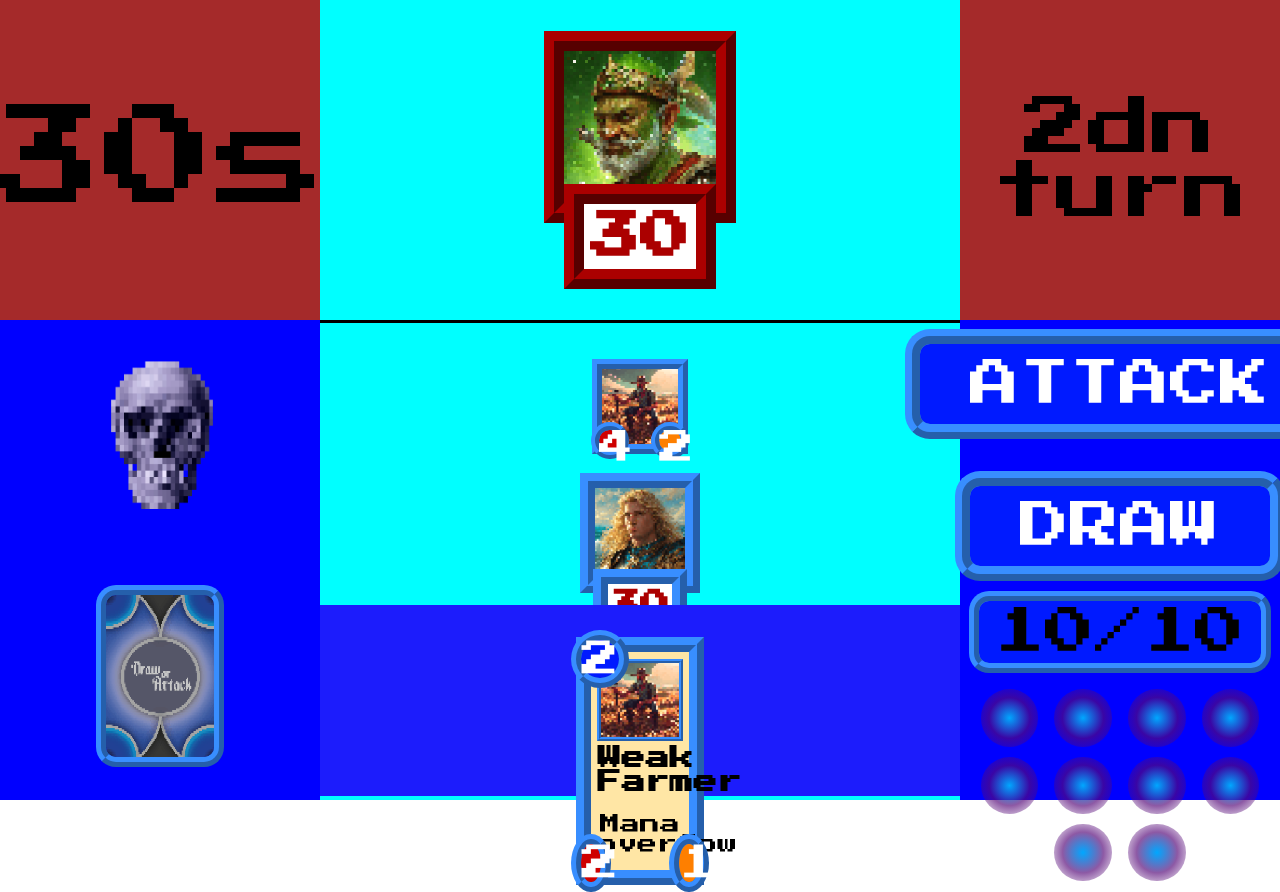
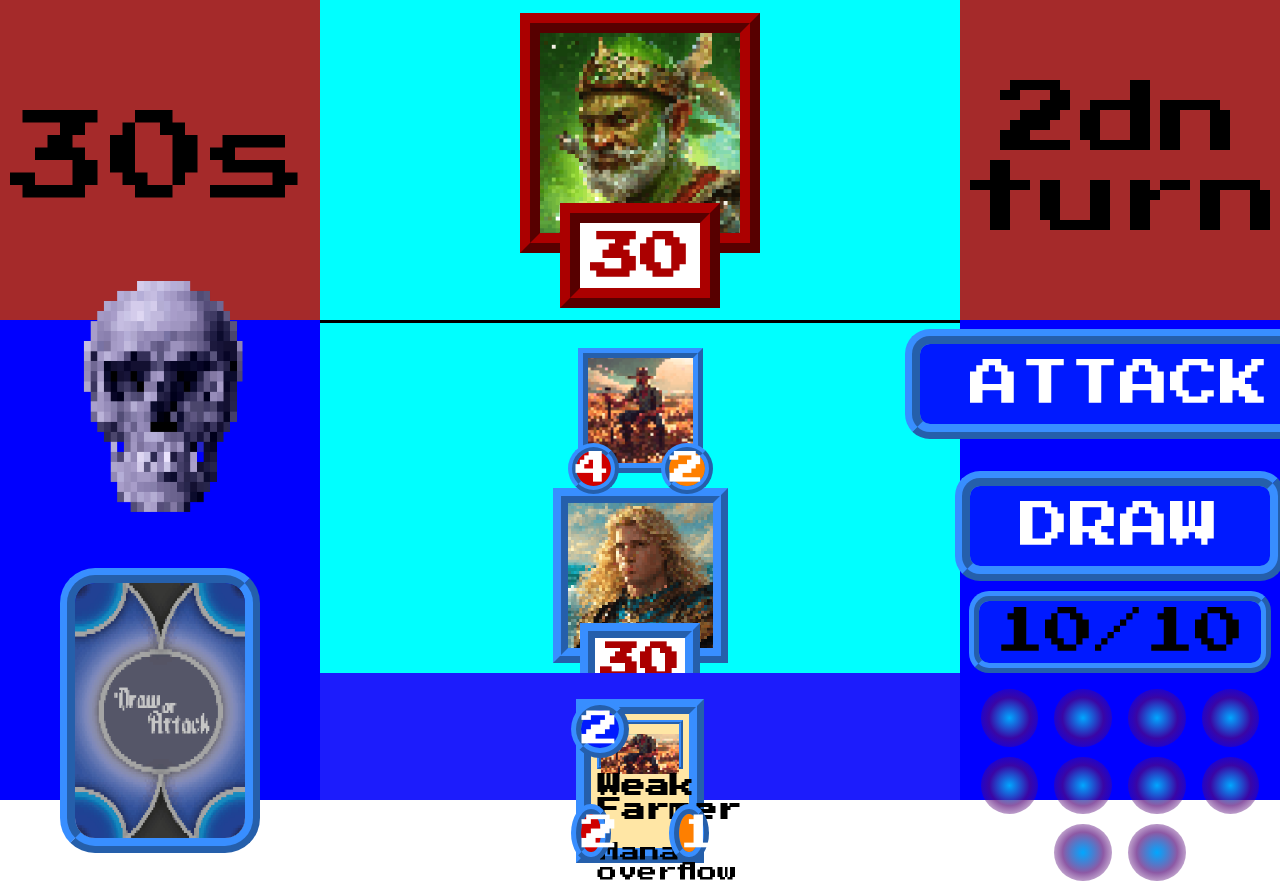
Before and after one commit to KamilTomczykDev/drawOrAttack, a website built with Parcel: page index.html in a window 1280 px wide. Shown: the top 892 px of the page. Built offline with nearby package versions, Linux system fonts and the light colour scheme.

Commit message:
css pixel refactorization 1/2

```diff
--- a/src/css/style.css
+++ b/src/css/style.css
@@ -39,36 +39,33 @@ body {
 .enemy-side,
 .player-side {
   display: flex;
-  justify-content: space-between;
 }
 .enemy-side {
   background-color: brown;
   height: 40vh;
   max-height: 432px;
 }
-.enemy-section {
-}
 .enemy-section--hero {
-  height: 60%;
+  height: 240px;
   margin: 50px;
   flex-direction: column;
 }
 .enemy-section--hero--img {
-  height: 100%;
+  height: inherit;
   border: ridge 20px rgb(171, 0, 0);
 }
 .enemy-section--hero--health {
   border: ridge 20px rgb(171, 0, 0);
   color: rgb(171, 0, 0);
   font-weight: bold;
-  font-size: 100%;
-  padding: 4% 3%;
+  font-size: 50px;
+  padding: 10px 10px 5px 10px;
   background-color: white;
-  margin-top: -20%;
+  margin-top: -50px;
 }
 
 .turn-counter {
-  font-size: 400%;
+  font-size: 80px;
   text-align: center;
 }
 
@@ -86,7 +83,7 @@ body {
 }
 
 .timer {
-  font-size: 700%;
+  font-size: 100px;
 }
 section div {
   font-size: 50px;
@@ -109,27 +106,27 @@ section div {
 
 .player--left-section {
   flex-direction: column;
-  row-gap: 15%;
+  row-gap: 50px;
 }
 .skull {
-  width: 50%;
+  width: 250px;
 }
 .deck {
-  width: 40%;
-  border: ridge 10px var(--player-color);
-  border-radius: 20px;
+  width: 200px;
+  border: ridge 15px var(--player-color);
+  border-radius: 35px;
 }
 
 /* ///////player board styling//////// */
 
 .board {
   height: 20%;
-  margin-top: 5%;
+  margin-top: 40px;
 }
 .board--card {
   margin: 0 10px 0 10px;
   border: ridge 10px var(--player-color);
-  height: 100%;
+  height: 125px;
   position: relative;
 }
 .board--card--img {
@@ -137,8 +134,13 @@ section div {
 }
 .board--card--left-stat {
   color: white;
-  left: -15%;
+  left: -20px;
   background-color: var(--atk-color);
+}
+.board--card--turn-stat {
+  color: white;
+  right: -20px;
+  background-color: var(--turn-color);
 }
 .healer {
   color: white;
@@ -147,27 +149,19 @@ section div {
 
 .board--card--turn-stat,
 .board--card--left-stat {
-  height: 50%;
-  width: 50%;
   text-align: center;
   position: absolute;
-  font-size: 70%;
+  font-size: 35px;
   border: ridge 8px var(--player-color);
   border-radius: 50%;
-  top: 70%;
-}
-.board--card--turn-stat {
-  color: white;
-  right: -15%;
-  background-color: var(--turn-color);
+  top: 85px;
 }
 
 /* ///////player hero styling//////// */
 
 .hero {
-  height: 25%;
-
-  margin: 3% 0 2% 0;
+  height: 175px;
+  margin: 30px 0 10px 0;
   display: flex;
   align-items: center;
   flex-direction: column;
@@ -175,30 +169,28 @@ section div {
 .hero--img {
   border: ridge 15px var(--player-color);
   height: 100%;
-  display: block;
 }
 
 .hero--health {
   border: ridge 15px var(--player-color);
-  display: block;
   color: rgb(171, 0, 0);
   font-weight: bold;
-  font-size: 60%;
-  padding: 5% 2%;
+  font-size: 40px;
+  padding: 5px 5px 0 5px;
   background-color: white;
-  margin-top: -20%;
+  margin-top: -40px;
 }
 /*/ board-card-fullview */
 
 .hover-view {
   border: ridge 15px var(--player-color);
+  border-radius: 35px;
   position: absolute;
-  height: 350%;
-  width: 200%;
-  top: -400%;
-  right: -50%;
-  margin-top: 2%;
-  padding: 10%;
+  height: 275px;
+  width: 200px;
+  top: -300px;
+  right: -50px;
+  padding: 15px;
   background-color: rgb(255, 230, 165);
   transition: all 0.5s;
   opacity: 0;
```
Also changed, not shown: 2 other files.
